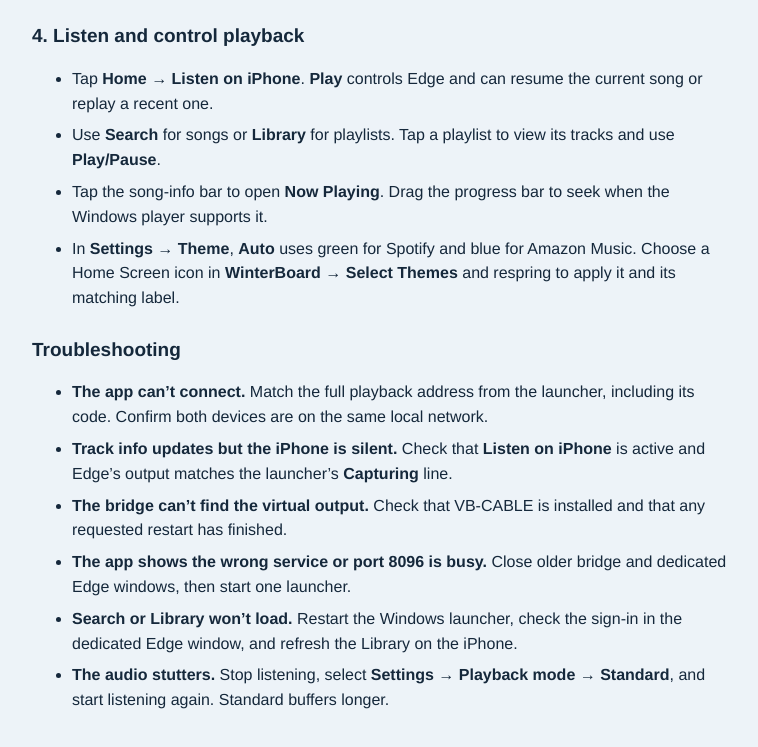
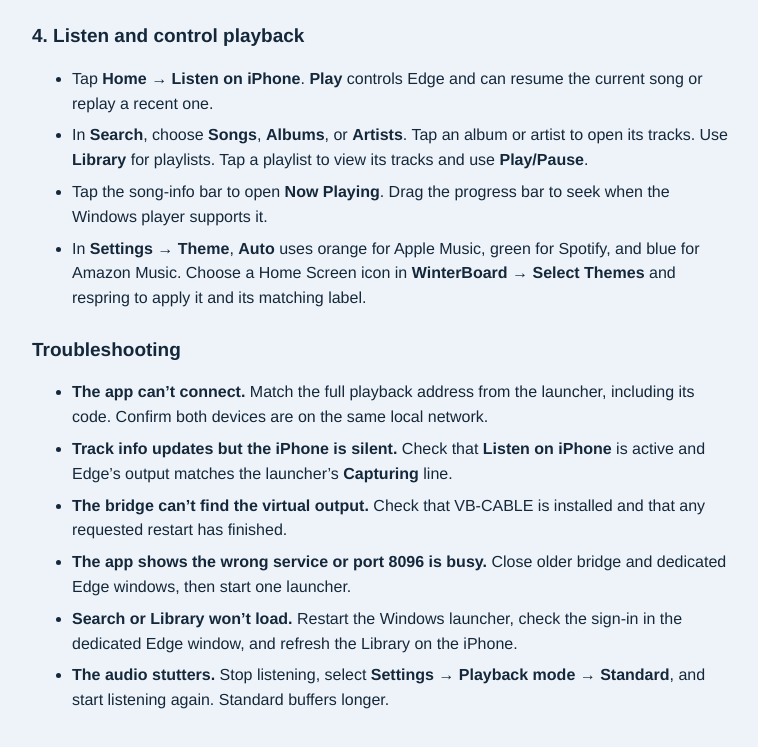
Before and after one commit to kabonkvvms/repo, a plain HTML site: page setup.html in a window 1280 px wide. Shown: the part 1490-2237 px from the top of the page, without its empty margins (256-1014 px from the left). Drawn offline with Linux system fonts and the light colour scheme.

Commit message:
Publish Music Bridge 1.8.14 with orange theme and catalog search

```diff
--- a/setup.html
+++ b/setup.html
@@ -57,9 +57,9 @@ ffmpeg -version</code></pre>
   <h2>4. Listen and control playback</h2>
   <ul>
     <li>Tap <strong>Home → Listen on iPhone</strong>. <strong>Play</strong> controls Edge and can resume the current song or replay a recent one.</li>
-    <li>Use <strong>Search</strong> for songs or <strong>Library</strong> for playlists. Tap a playlist to view its tracks and use <strong>Play/Pause</strong>.</li>
+    <li>In <strong>Search</strong>, choose <strong>Songs</strong>, <strong>Albums</strong>, or <strong>Artists</strong>. Tap an album or artist to open its tracks. Use <strong>Library</strong> for playlists. Tap a playlist to view its tracks and use <strong>Play/Pause</strong>.</li>
     <li>Tap the song-info bar to open <strong>Now Playing</strong>. Drag the progress bar to seek when the Windows player supports it.</li>
-    <li>In <strong>Settings → Theme</strong>, <strong>Auto</strong> uses green for Spotify and blue for Amazon Music. Choose a Home Screen icon in <strong>WinterBoard → Select Themes</strong> and respring to apply it and its matching label.</li>
+    <li>In <strong>Settings → Theme</strong>, <strong>Auto</strong> uses orange for Apple Music, green for Spotify, and blue for Amazon Music. Choose a Home Screen icon in <strong>WinterBoard → Select Themes</strong> and respring to apply it and its matching label.</li>
   </ul>
 
   <h2>Troubleshooting</h2>
```
Also changed, not shown: index.html (+2 -2 lines), 5 other files.
